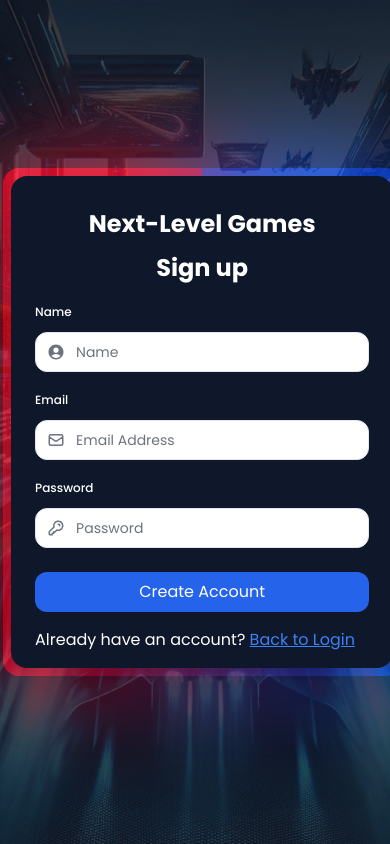
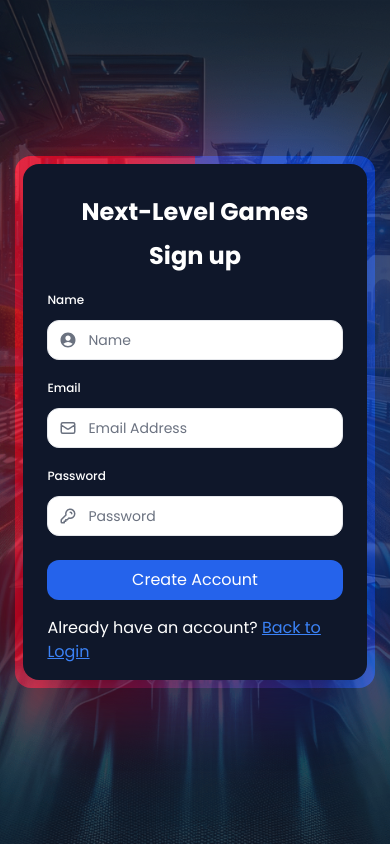
Before and after one commit to CodeExpert8081/react-game-site, a Next.js app: page /signup in a window 390 px wide. Built offline with nearby package versions, Linux system fonts and the light colour scheme.

Commit message:
decreased sign up form width to fit on smaller mobile screens

```diff
--- a/components/ui/Authentication/CreateAccountForm.tsx
+++ b/components/ui/Authentication/CreateAccountForm.tsx
@@ -66,7 +66,7 @@ export default function CreateAccountForm() {
       onSubmit={(event) => handleSubmit(event)}
       // Passing formData to our createAccount action in action.ts to add new user to database if it doesn't already exist
       // action={(e) => dispatch(createAccount(e))}
-      className="space-y-3 text-white m-2 w-[280px]- w-full max-w-[98vw] md:w-[400px] relative card"
+      className="space-y-3 text-white m-2 w-full max-w-[88vw] md:w-[400px] relative card"
     >
       {/* <form action={createAccount} className="space-y-3 text-white m-2 w-full max-w-[98vw] md:w-[400px] relative"> */}
       <div className="flex-1 rounded-lg bg-gray-50- px-6 pb-4 pt-8 bg-slate-900 drop-shadow-2xl shadow-2xl">
```
